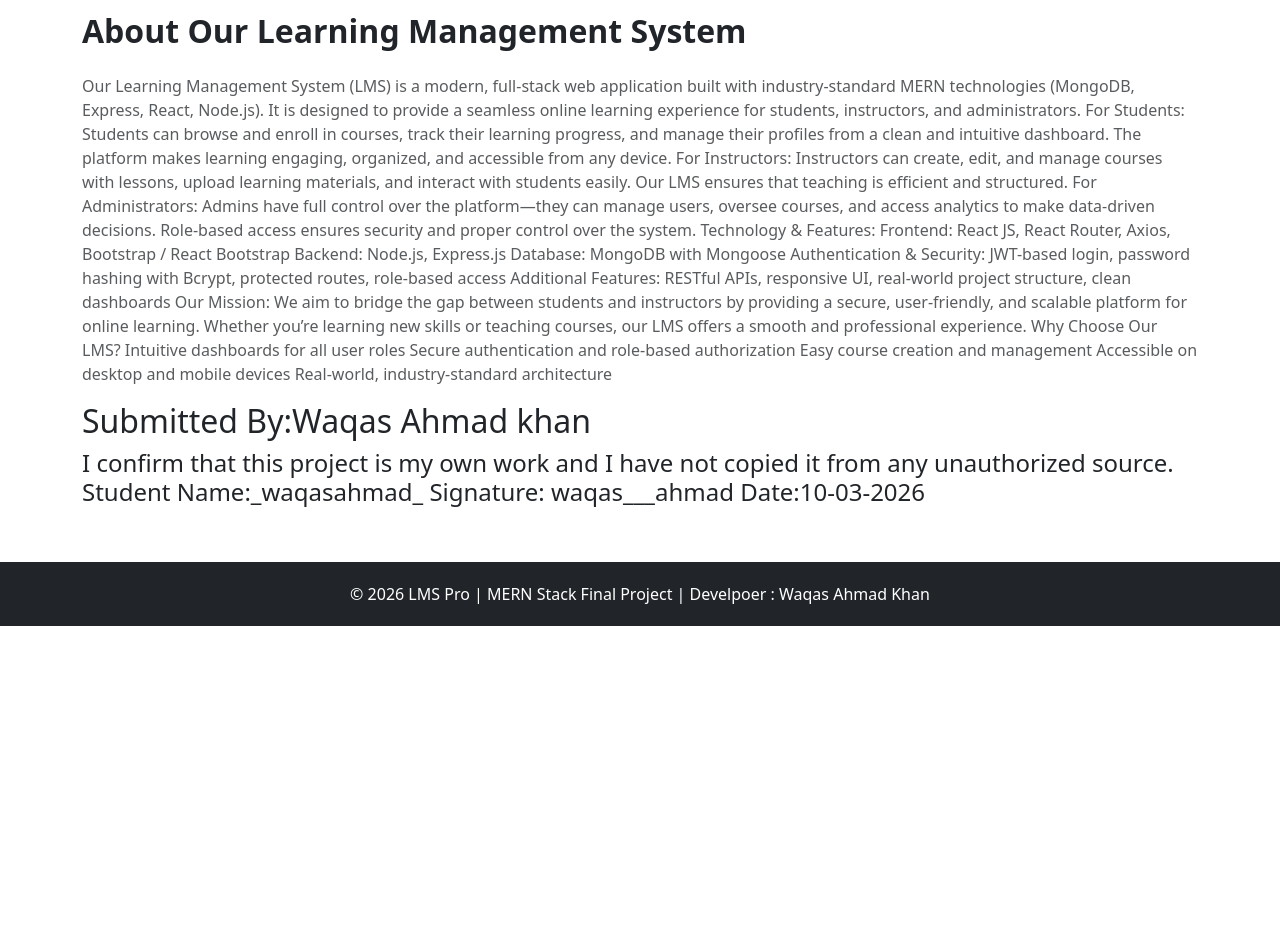
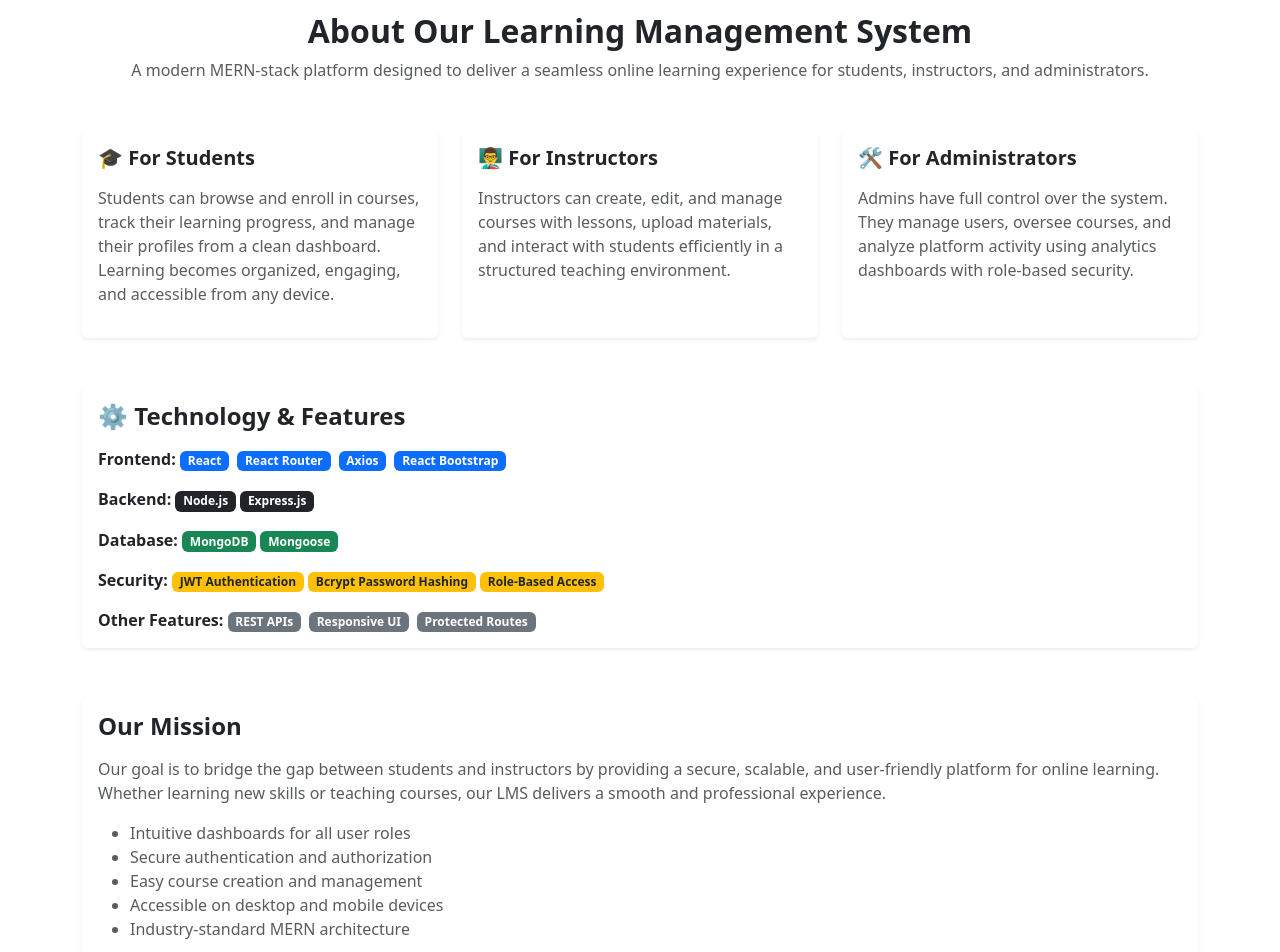
Before and after one commit to waqasahmadkhanw/final-frontend-learning-management-system-LMS-, a React (Vite) app: page /about in a window 1280 px wide. Shown: the part 100-1052 px from the top of the page. Before the commit the page ends 800 px from the top, so only its background shows below. Built offline with nearby package versions, Linux system fonts and the light colour scheme.

Commit message:
about page ui changes

```diff
--- a/src/pages/public/About.jsx
+++ b/src/pages/public/About.jsx
@@ -1,38 +1,184 @@
-import { Container } from "react-bootstrap";
+// import { Container } from "react-bootstrap";
+
+// const About = () => {
+//   return (
+//     <Container className="py-5">
+//       <h2 className="fw-bold mb-4">About Our Learning Management System</h2>
+//       <p className="text-muted">
+// Our Learning Management System (LMS) is a modern, full-stack web application built with industry-standard MERN technologies (MongoDB, Express, React, Node.js). It is designed to provide a seamless online learning experience for students, instructors, and administrators.
+// For Students:
+// Students can browse and enroll in courses, track their learning progress, and manage their profiles from a clean and intuitive dashboard. The platform makes learning engaging, organized, and accessible from any device.
+// For Instructors:
+// Instructors can create, edit, and manage courses with lessons, upload learning materials, and interact with students easily. Our LMS ensures that teaching is efficient and structured.
+// For Administrators:
+// Admins have full control over the platform—they can manage users, oversee courses, and access analytics to make data-driven decisions. Role-based access ensures security and proper control over the system.
+// Technology & Features:
+// Frontend: React JS, React Router, Axios, Bootstrap / React Bootstrap
+// Backend: Node.js, Express.js
+// Database: MongoDB with Mongoose
+// Authentication & Security: JWT-based login, password hashing with Bcrypt, protected routes, role-based access
+// Additional Features: RESTful APIs, responsive UI, real-world project structure, clean dashboards
+// Our Mission:
+// We aim to bridge the gap between students and instructors by providing a secure, user-friendly, and scalable platform for online learning. Whether you’re learning new skills or teaching courses, our LMS offers a smooth and professional experience.
+
+// Why Choose Our LMS?
+// Intuitive dashboards for all user roles
+// Secure authentication and role-based authorization
+// Easy course creation and management
+// Accessible on desktop and mobile devices
+// Real-world, industry-standard architecture
+//       </p>
+// <h2>Submitted By:Waqas Ahmad khan</h2>
+// <h4>I confirm that this project is my own work and I have not copied it from any unauthorized source.
+// Student Name:_waqasahmad_
+//  Signature: waqas___ahmad
+//  Date:10-03-2026</h4>
+//     </Container>
+//   );
+// };
+
+// export default About;
+import { Container, Row, Col, Card, Badge } from "react-bootstrap";
 
 const About = () => {
   return (
     <Container className="py-5">
-      <h2 className="fw-bold mb-4">About Our Learning Management System</h2>
-      <p className="text-muted">
-Our Learning Management System (LMS) is a modern, full-stack web application built with industry-standard MERN technologies (MongoDB, Express, React, Node.js). It is designed to provide a seamless online learning experience for students, instructors, and administrators.
-For Students:
-Students can browse and enroll in courses, track their learning progress, and manage their profiles from a clean and intuitive dashboard. The platform makes learning engaging, organized, and accessible from any device.
-For Instructors:
-Instructors can create, edit, and manage courses with lessons, upload learning materials, and interact with students easily. Our LMS ensures that teaching is efficient and structured.
-For Administrators:
-Admins have full control over the platform—they can manage users, oversee courses, and access analytics to make data-driven decisions. Role-based access ensures security and proper control over the system.
-Technology & Features:
-Frontend: React JS, React Router, Axios, Bootstrap / React Bootstrap
-Backend: Node.js, Express.js
-Database: MongoDB with Mongoose
-Authentication & Security: JWT-based login, password hashing with Bcrypt, protected routes, role-based access
-Additional Features: RESTful APIs, responsive UI, real-world project structure, clean dashboards
-Our Mission:
-We aim to bridge the gap between students and instructors by providing a secure, user-friendly, and scalable platform for online learning. Whether you’re learning new skills or teaching courses, our LMS offers a smooth and professional experience.
 
-Why Choose Our LMS?
-Intuitive dashboards for all user roles
-Secure authentication and role-based authorization
-Easy course creation and management
-Accessible on desktop and mobile devices
-Real-world, industry-standard architecture
-      </p>
-<h2>Submitted By:Waqas Ahmad khan</h2>
-<h4>I confirm that this project is my own work and I have not copied it from any unauthorized source.
-Student Name:_waqasahmad_
- Signature: waqas___ahmad
- Date:10-03-2026</h4>
+      {/* Title */}
+      <div className="text-center mb-5">
+        <h2 className="fw-bold">About Our Learning Management System</h2>
+        <p className="text-muted">
+          A modern MERN-stack platform designed to deliver a seamless online
+          learning experience for students, instructors, and administrators.
+        </p>
+      </div>
+
+      {/* Role Sections */}
+      <Row className="g-4 mb-5">
+
+        <Col md={4}>
+          <Card className="h-100 shadow-sm border-0">
+            <Card.Body>
+              <h5 className="fw-bold mb-3">🎓 For Students</h5>
+              <p className="text-muted">
+                Students can browse and enroll in courses, track their learning
+                progress, and manage their profiles from a clean dashboard.
+                Learning becomes organized, engaging, and accessible from any
+                device.
+              </p>
+            </Card.Body>
+          </Card>
+        </Col>
+
+        <Col md={4}>
+          <Card className="h-100 shadow-sm border-0">
+            <Card.Body>
+              <h5 className="fw-bold mb-3">👨‍🏫 For Instructors</h5>
+              <p className="text-muted">
+                Instructors can create, edit, and manage courses with lessons,
+                upload materials, and interact with students efficiently in a
+                structured teaching environment.
+              </p>
+            </Card.Body>
+          </Card>
+        </Col>
+
+        <Col md={4}>
+          <Card className="h-100 shadow-sm border-0">
+            <Card.Body>
+              <h5 className="fw-bold mb-3">🛠 For Administrators</h5>
+              <p className="text-muted">
+                Admins have full control over the system. They manage users,
+                oversee courses, and analyze platform activity using analytics
+                dashboards with role-based security.
+              </p>
+            </Card.Body>
+          </Card>
+        </Col>
+
+      </Row>
+
+      {/* Technology Stack */}
+      <Card className="shadow-sm border-0 mb-5">
+        <Card.Body>
+          <h4 className="fw-bold mb-3">⚙ Technology & Features</h4>
+
+          <div className="mb-3">
+            <strong>Frontend:</strong>{" "}
+            <Badge bg="primary" className="me-2">React</Badge>
+            <Badge bg="primary" className="me-2">React Router</Badge>
+            <Badge bg="primary" className="me-2">Axios</Badge>
+            <Badge bg="primary">React Bootstrap</Badge>
+          </div>
+
+          <div className="mb-3">
+            <strong>Backend:</strong>{" "}
+            <Badge bg="dark">Node.js</Badge>{" "}
+            <Badge bg="dark">Express.js</Badge>
+          </div>
+
+          <div className="mb-3">
+            <strong>Database:</strong>{" "}
+            <Badge bg="success">MongoDB</Badge>{" "}
+            <Badge bg="success">Mongoose</Badge>
+          </div>
+
+          <div className="mb-3">
+            <strong>Security:</strong>{" "}
+            <Badge bg="warning" text="dark">JWT Authentication</Badge>{" "}
+            <Badge bg="warning" text="dark">Bcrypt Password Hashing</Badge>{" "}
+            <Badge bg="warning" text="dark">Role-Based Access</Badge>
+          </div>
+
+          <div>
+            <strong>Other Features:</strong>{" "}
+            <Badge bg="secondary" className="me-2">REST APIs</Badge>
+            <Badge bg="secondary" className="me-2">Responsive UI</Badge>
+            <Badge bg="secondary">Protected Routes</Badge>
+          </div>
+        </Card.Body>
+      </Card>
+
+      {/* Mission */}
+      <Card className="shadow-sm border-0 mb-5">
+        <Card.Body>
+          <h4 className="fw-bold mb-3"> Our Mission</h4>
+          <p className="text-muted">
+            Our goal is to bridge the gap between students and instructors by
+            providing a secure, scalable, and user-friendly platform for online
+            learning. Whether learning new skills or teaching courses, our LMS
+            delivers a smooth and professional experience.
+          </p>
+
+          <ul className="text-muted">
+            <li>Intuitive dashboards for all user roles</li>
+            <li>Secure authentication and authorization</li>
+            <li>Easy course creation and management</li>
+            <li>Accessible on desktop and mobile devices</li>
+            <li>Industry-standard MERN architecture</li>
+          </ul>
+        </Card.Body>
+      </Card>
+
+      {/* Submission Section */}
+      <Card className="shadow-sm border-0 bg-light">
+        <Card.Body className="text-center">
+          <h5 className="fw-bold">Submitted By</h5>
+          <p className="mb-1">Waqas Ahmad Khan</p>
+
+          <p className="text-muted small">
+            I confirm that this project is my own work and I have not copied it
+            from any unauthorized source.
+          </p>
+
+          <p className="mb-0">
+            <strong>Student Name:</strong> waqasahmad <br />
+            <strong>Signature:</strong> waqas___ahmad <br />
+            <strong>Date:</strong> 10-03-2026
+          </p>
+        </Card.Body>
+      </Card>
+
     </Container>
   );
 };
```
